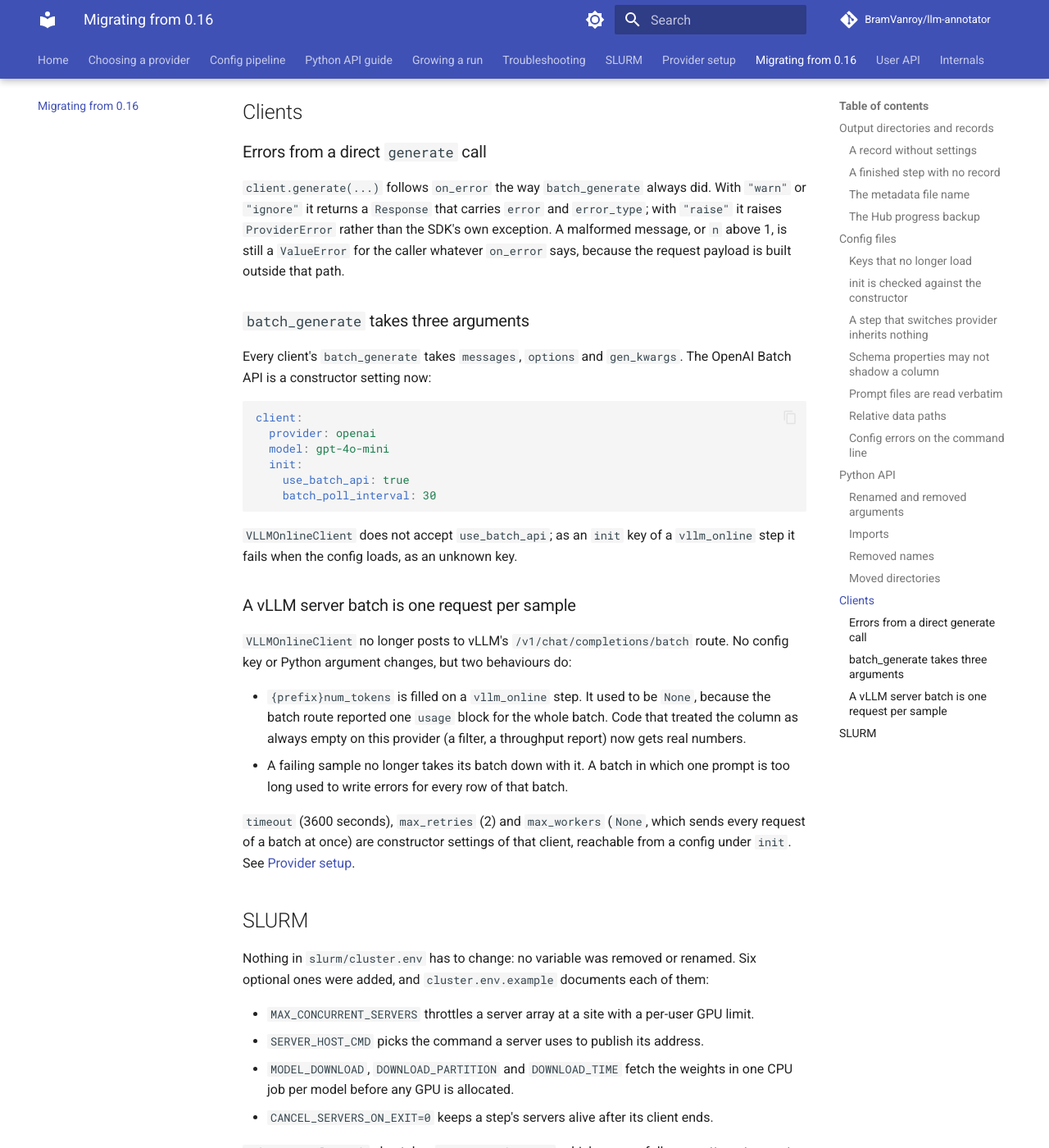
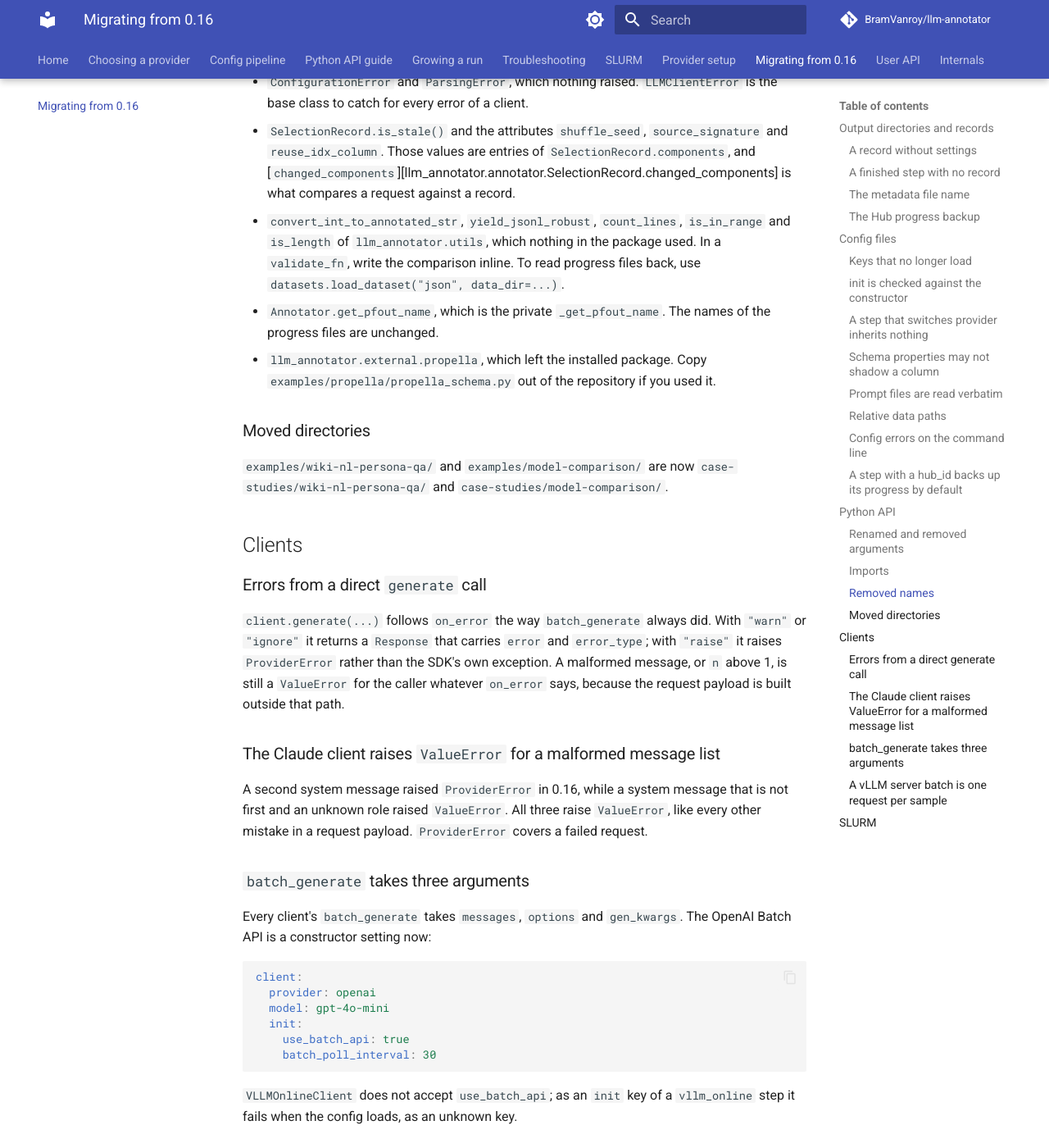
Before and after one commit to BramVanroy/llm-annotator, an MkDocs documentation site: the page built from docs/migration.md, in a window 1280 px wide and 1400 px high, scrolled down 5694 px. Shown: the whole window at 82% size. Built offline with MkDocs 1.6.1 and Material for MkDocs 9.7.7, drawn with Linux system fonts in a browser that asks for light colours; comment, search, counter and statistics services are not loaded; the version menu is left out; some of the changed text lies outside the part shown.

Commit message:
Add the migration notes of the final simplification

````diff
--- a/docs/migration.md
+++ b/docs/migration.md
@@ -108,8 +108,10 @@ mix with the new backup.
 | `options.n` on either vLLM provider | remove it, or set it to 1 |
 | `pool.gpus_per_vllm_server` | write it as `engine.tensor_parallel_size` |
 
-The first two fail at load time with a message that names them, and the third
-with the unknown-option error. One response per sample is read, so `n` above 1
+The first two fail at load time with a message that names them, the third
+with the unknown-option error, and the fourth with the unknown-key error of
+the `pool` block. `engine.tensor_parallel_size` is read by both vLLM
+providers, so a step states its GPU count once. One response per sample is read, so `n` above 1
 was only ever paid for and dropped.
 
 ### `init` is checked against the constructor
@@ -161,6 +163,13 @@ current working directory needs the paths rewritten, or an absolute path.
 2, instead of printing a traceback. `--debug` keeps the traceback. Only config
 loading is reported this way.
 
+### A step with a `hub_id` backs up its progress by default
+
+`upload_every_n_samples` on a step defaults to `10000`, the same as in the
+Python API. A step that named a `hub_id` and no cadence uploaded nothing in
+0.16. Set `upload_every_n_samples: 0` to switch the backup off. Without a
+`hub_id` nothing is uploaded either way.
+
 ## Python API
 
 ### Renamed and removed arguments
@@ -171,6 +180,8 @@ loading is reported this way.
 | `prompt_field_swapper={"content": "body"}` | apply the rename yourself: `template.replace("{content}", "{body}")` |
 | `VLLMOfflineClient(batch_size=..., min_batch_size=...)` | the annotator's own `batch_size`, at or above `max_num_seqs` |
 | `client.batch_generate(..., use_batch_api=True, poll_interval=30)` | `OpenAIClient(..., use_batch_api=True, batch_poll_interval=30)` |
+| `run_annotation(..., dataset_split=..., dataset_config=...)` | drop both; they are arguments of `prepare_data` and `annotate_dataset`, where they select what is loaded |
+| `anno.push_progress_to_hub(progress_dir)` | `hub_id` is a required keyword: `anno.push_progress_to_hub(progress_dir, hub_id="me/my-dataset")` |
 
 ```python
 template = "Summarize this document: {content}"
@@ -233,6 +244,12 @@ annotator = build_annotator(client_config, root, verbose=True)
   `SelectionRecord.components`, and
   [`changed_components`][llm_annotator.annotator.SelectionRecord.changed_components]
   is what compares a request against a record.
+- `convert_int_to_annotated_str`, `yield_jsonl_robust`, `count_lines`,
+  `is_in_range` and `is_length` of `llm_annotator.utils`, which nothing in the
+  package used. In a `validate_fn`, write the comparison inline. To read
+  progress files back, use `datasets.load_dataset("json", data_dir=...)`.
+- `Annotator.get_pfout_name`, which is the private `_get_pfout_name`. The
+  names of the progress files are unchanged.
 - `llm_annotator.external.propella`, which left the installed package. Copy
   `examples/propella/propella_schema.py` out of the repository if you used it.
 
@@ -251,6 +268,13 @@ With `"warn"` or `"ignore"` it returns a `Response` that carries `error` and
 exception. A malformed message, or `n` above 1, is still a `ValueError` for the
 caller whatever `on_error` says, because the request payload is built outside
 that path.
+
+### The Claude client raises `ValueError` for a malformed message list
+
+A second system message raised `ProviderError` in 0.16, while a system message
+that is not first and an unknown role raised `ValueError`. All three raise
+`ValueError`, like every other mistake in a request payload. `ProviderError`
+covers a failed request.
 
 ### `batch_generate` takes three arguments
 
````
Also changed, not shown: docs/troubleshooting.md (+0 -4 lines).
